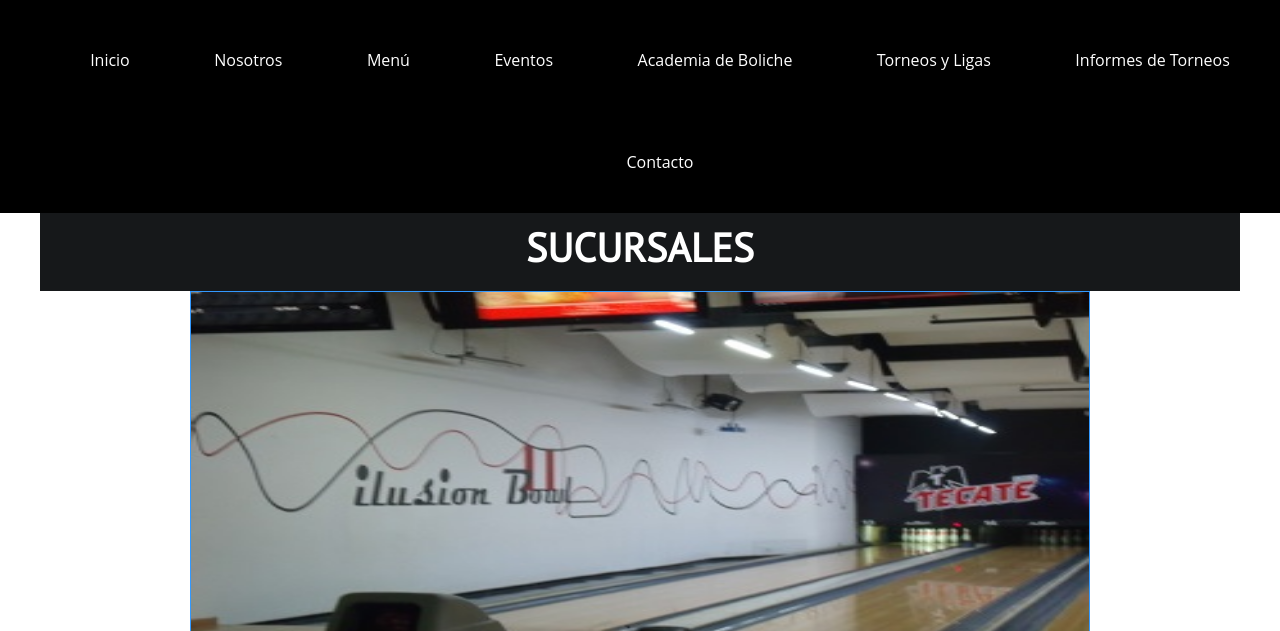
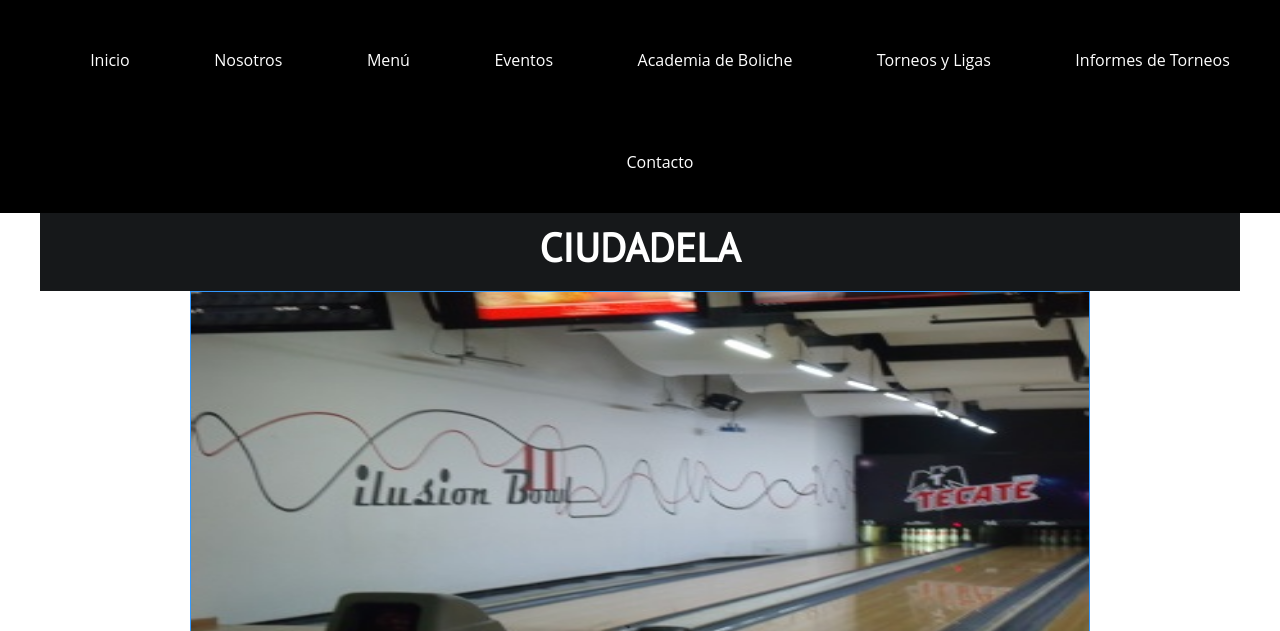
Before and after one commit to Evolucio/Practica-web, a plain HTML site: page galeriaIlusionBowl.html in a window 1280 px wide. Shown: the part 162-793 px from the top of the page. Drawn offline with nearby package versions, Linux system fonts and the light colour scheme; some icons are missing; files whose address does not match are found by name.

Commit message:
Confirmar

```diff
--- a/galeriaValleReal.html
+++ b/galeriaIlusionBowl.html
@@ -76,7 +76,7 @@
 
 </nav>
 <section class="barra-sucursal contenedor ">
-  <h2  class="barra-covid no-margin">Sucursales</h2>
+  <h2  class="barra-covid no-margin">Ciudadela</h2>
 </section>
 
 <!--Aqui inicia el Woddslaider-->
```
